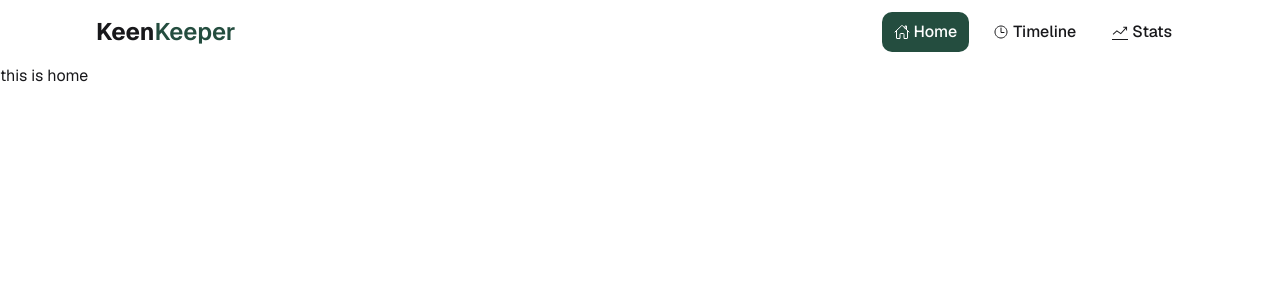
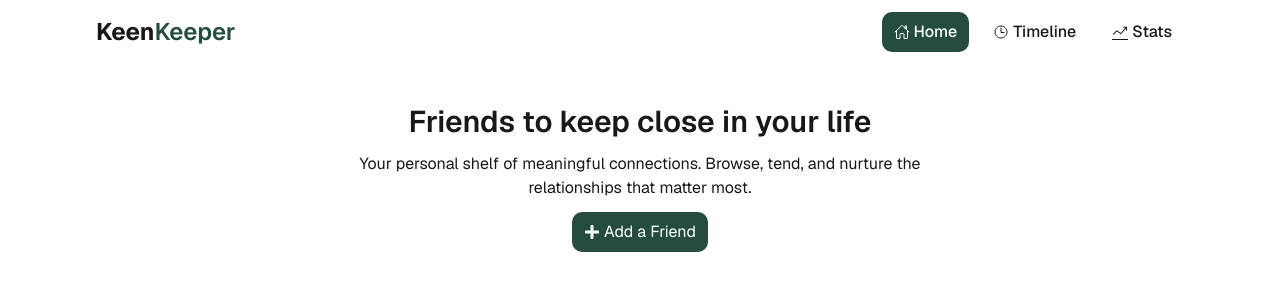
Before and after one commit to Msayeem/Keen-keeper, a React (Vite) app: page / in a window 1280 px wide. Shown: the top 300 px of the page. Built offline with nearby package versions, Linux system fonts and the light colour scheme.

Commit message:
Banner added

```diff
--- /dev/null
+++ b/src/Component/Banner.jsx
@@ -0,0 +1,16 @@
+import React from 'react';
+import { FaPlus } from 'react-icons/fa';
+
+const Banner = () => {
+    return (
+        <div className='space-y-3 text-center py-10 lg:w-[85%] W-[90%] mx-auto'>
+            <h1 className='font-semibold text-3xl'>Friends to keep close in your life</h1>
+        <p>Your personal shelf of meaningful connections. Browse, tend, and nurture the <br /> relationships that matter most.</p>
+<div className='flex justify-center'>
+    <button className='flex items-center gap-1 bg-[#244D3F] text-white rounded-[10px] px-3 py-2'><FaPlus></FaPlus>Add a Friend</button>
+</div>
+        </div>
+    );
+};
+
+export default Banner;
--- a/src/Component/Home.jsx
+++ b/src/Component/Home.jsx
@@ -1,9 +1,10 @@
 import React from 'react';
+import Banner from './Banner';
 
 const Home = () => {
     return (
         <div>
-            this is home
+            <Banner></Banner>
         </div>
     );
 };
```
